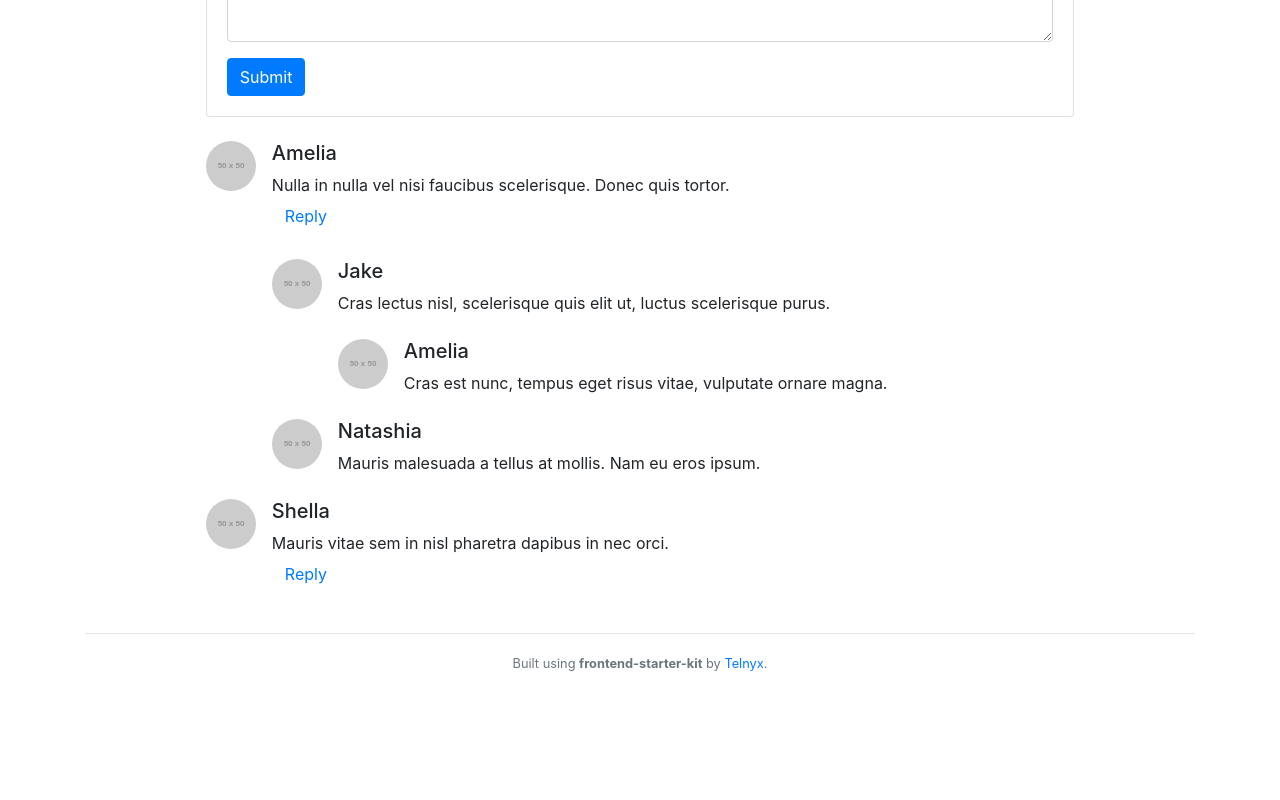
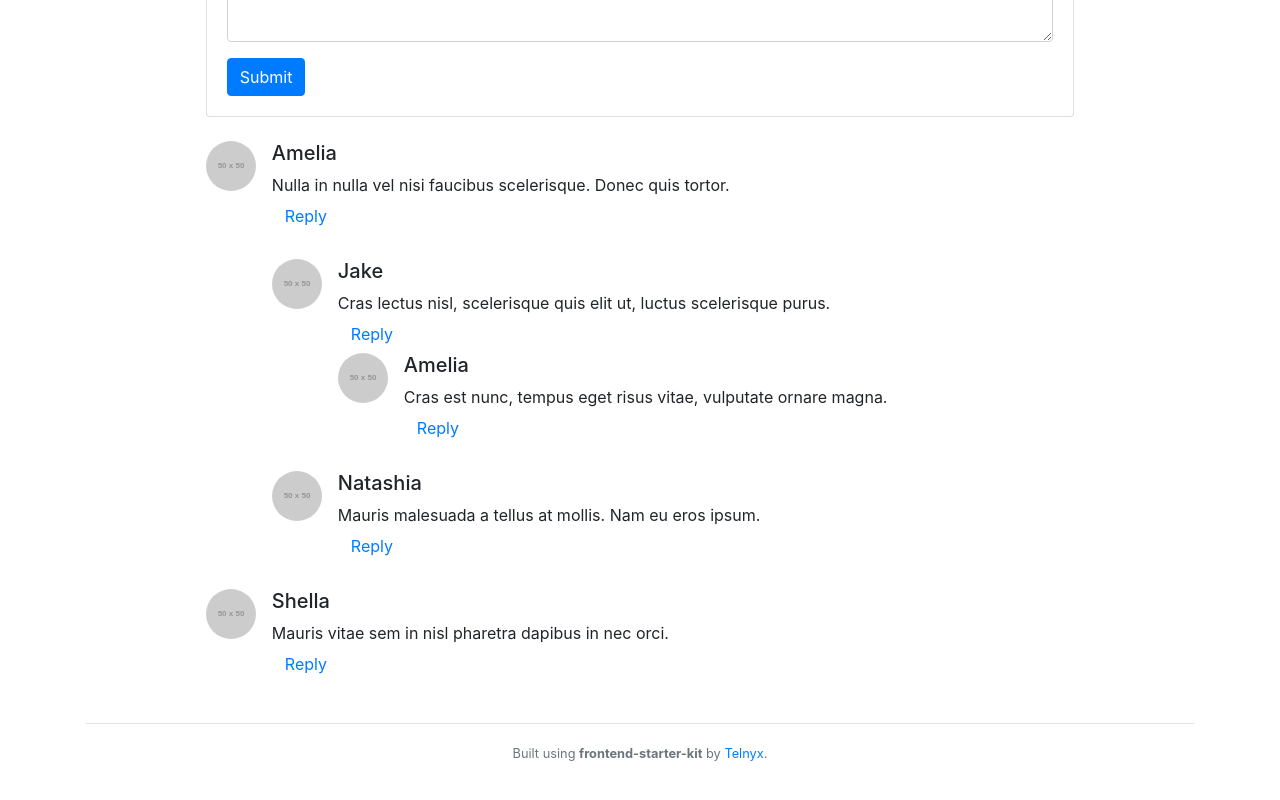
Before and after one commit to diogoaoliveira/telnyx-code-challenge, a React app: page /blog/1/blog-post-1 in a window 1280 px wide. Shown: the part 869-1669 px from the top of the page. Before the commit the page ends 1583 px from the top, so only its background shows below. Built offline with nearby package versions, Linux system fonts and the light colour scheme; data requests are answered from the project's data file.

Commit message:
Refactor Replies

```diff
--- a/src/app/blog/post/comment/CommentList.jsx
+++ b/src/app/blog/post/comment/CommentList.jsx
@@ -1,35 +1,20 @@
 import React from 'react';
 import Comment from './Comment';
-import Reply from './Reply';
 
 class CommentList extends React.Component {
   renderComment(parentComment) {
-    const replies = this.props.comments.filter(comment => comment.parent_id === parentComment.id)
+    const replies = this.props.comments.filter(comment => comment.parent_id === parentComment.id);
+    if (replies.length === 0)
+      return (
+        <Comment key={parentComment.id} comment={parentComment} />
+      );
     return (
-      <Comment key={parentComment.id} comment={parentComment}>
+      <Comment key={parentComment.id} isReply comment={parentComment}>
         {replies.map(childComment => (
-          // <Comment isReply key={childComment.id} comment={childComment}>
-          //   {this.renderComment(childComment)}
-          // </Comment>
-          <Reply reply={childComment}>
-            {this.renderReplies(childComment)}
-          </Reply>
+            this.renderComment(childComment)
         ))}
       </Comment>
     );
-  }
-
-  renderReplies(reply) {
-    const childReplies = this.props.comments.filter(comment => comment.parent_id === reply.id);
-    if (childReplies.length === 0)
-     return null;
-    return (
-      childReplies.map((reply, index) => (
-        <Reply reply={reply}>
-          {this.renderReplies(reply)}
-        </Reply>
-      ))
-    )
   }
 
   render() {
--- a/src/app/blog/post/comment/Reply.jsx
+++ /dev/null
@@ -1,14 +0,0 @@
-import React from 'react';
-
-const Reply = ({ reply, children }) => (
-  <div className="media mt-4">
-    <img className="d-flex mr-3 rounded-circle" src="http://placehold.it/50x50" alt="" />
-    <div className="media-body">
-      <h5 className="mt-0">{reply.user}</h5>
-      {reply.content}
-      {children}
-    </div>
-  </div>
-);
-
-export default Reply;
```
